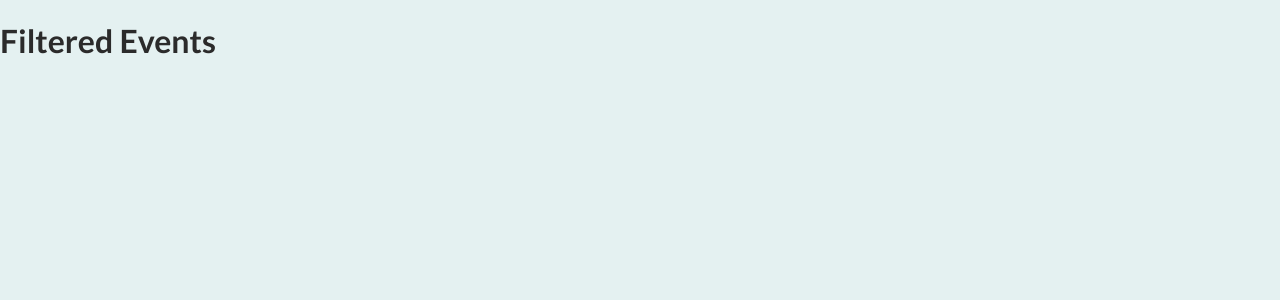
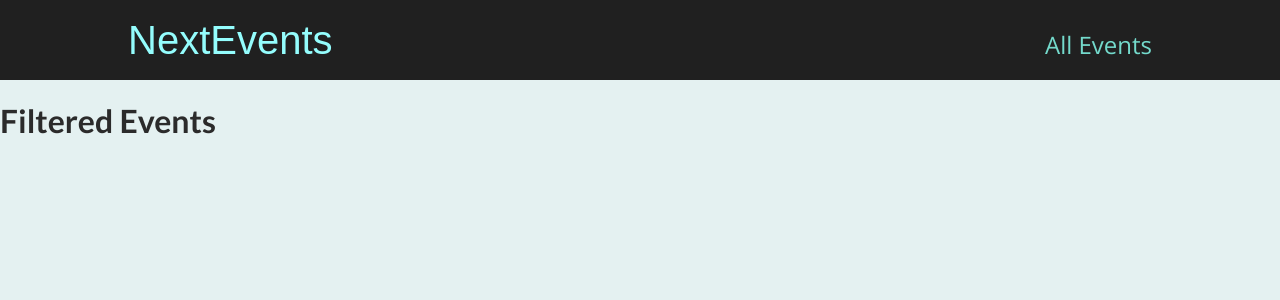
Before and after one commit to bikokwa/file-routing-project, a Next.js app: page /events in a window 1280 px wide. Shown: the top 300 px of the page. Built offline with nearby package versions, Linux system fonts and the light colour scheme.

Commit message:
add a general layout wrapper

```diff
--- /dev/null
+++ b/components/layout/layout.js
@@ -0,0 +1,12 @@
+import MainHeader from "./main-header";
+
+function Layout(props) {
+  return (
+    <>
+      <MainHeader />
+      <main>{props.children}</main>
+    </>
+  );
+}
+
+export default Layout;
--- /dev/null
+++ b/components/layout/main-header.js
@@ -0,0 +1,21 @@
+import Link from "next/link";
+import classes from "./main-header.module.css";
+
+function MainHeader() {
+  return (
+    <header className={classes.header}>
+      <div className={classes.logo}>
+        <Link href="/">NextEvents</Link>
+      </div>
+      <nav className={classes.navigation}>
+        <ul>
+          <li>
+            <Link href="/events">All Events</Link>
+          </li>
+        </ul>
+      </nav>
+    </header>
+  );
+}
+
+export default MainHeader;
--- /dev/null
+++ b/components/layout/main-header.module.css
@@ -0,0 +1,41 @@
+.header {
+  width: 100%;
+  display: flex;
+  justify-content: space-between;
+  align-items: baseline;
+  padding: 1rem 10%;
+  height: 5rem;
+  background-color: #202020;
+}
+
+.logo {
+  font-size: 1.5rem;
+  color: white;
+  font-family: "Fira", sans-serif;
+  height: 100%;
+  display: flex;
+  justify-content: center;
+  align-items: center;
+  color: #94fdfd;
+}
+
+.logo a {
+  text-decoration: none;
+  color: #94fdfd;
+}
+
+.navigation a {
+  text-decoration: none;
+  color: #74dacc;
+  font-size: 1rem;
+}
+
+@media (min-width: 768px) {
+  .logo {
+    font-size: 2.5rem;
+  }
+
+  .navigation a {
+    font-size: 1.5rem;
+  }
+}
--- a/pages/_app.js
+++ b/pages/_app.js
@@ -1,7 +1,12 @@
-import '../styles/globals.css'
+import Layout from "../components/layout/layout";
+import "../styles/globals.css";
 
 function MyApp({ Component, pageProps }) {
-  return <Component {...pageProps} />
+  return (
+    <Layout>
+      <Component {...pageProps} />
+    </Layout>
+  );
 }
 
-export default MyApp
+export default MyApp;
```
